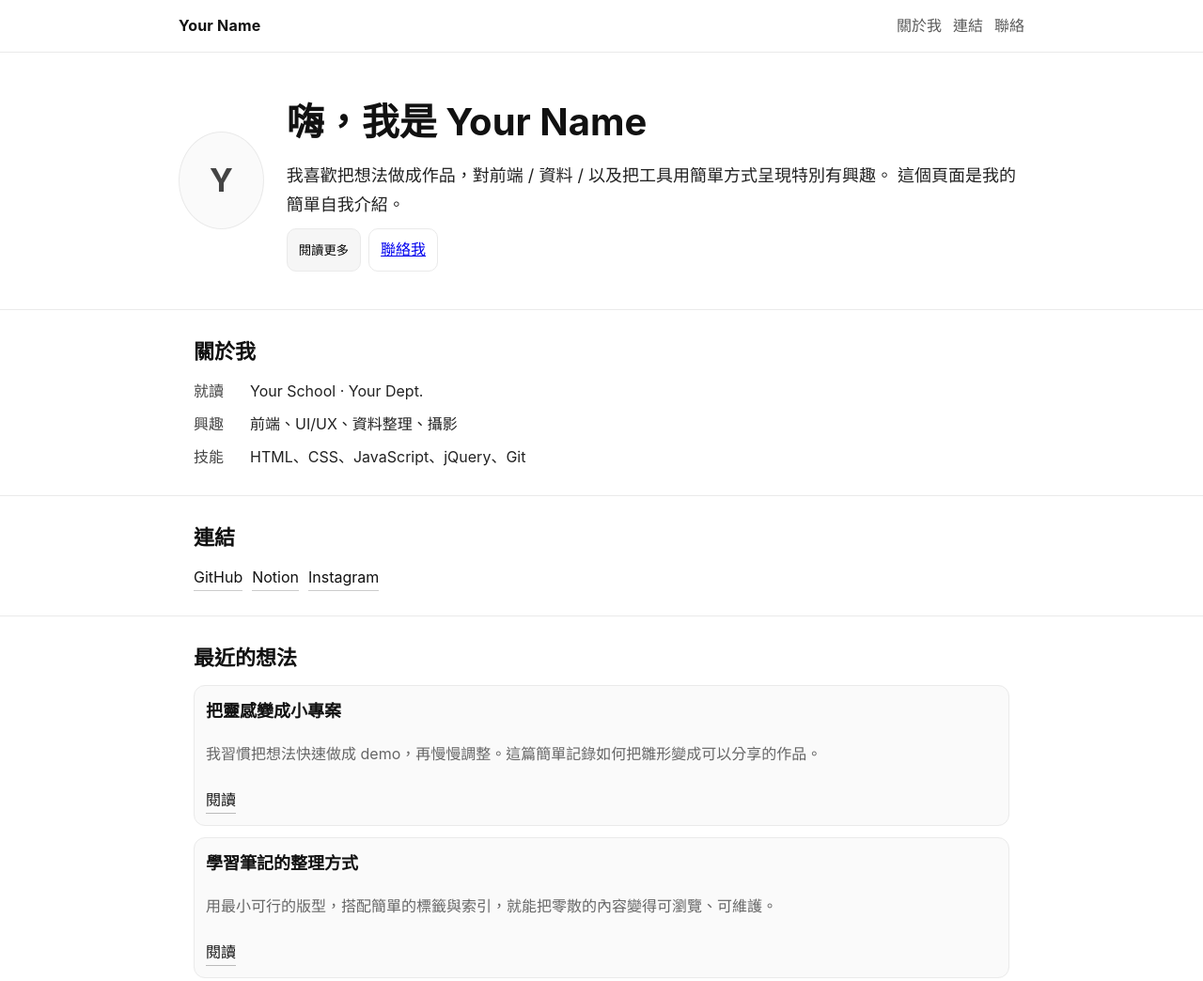
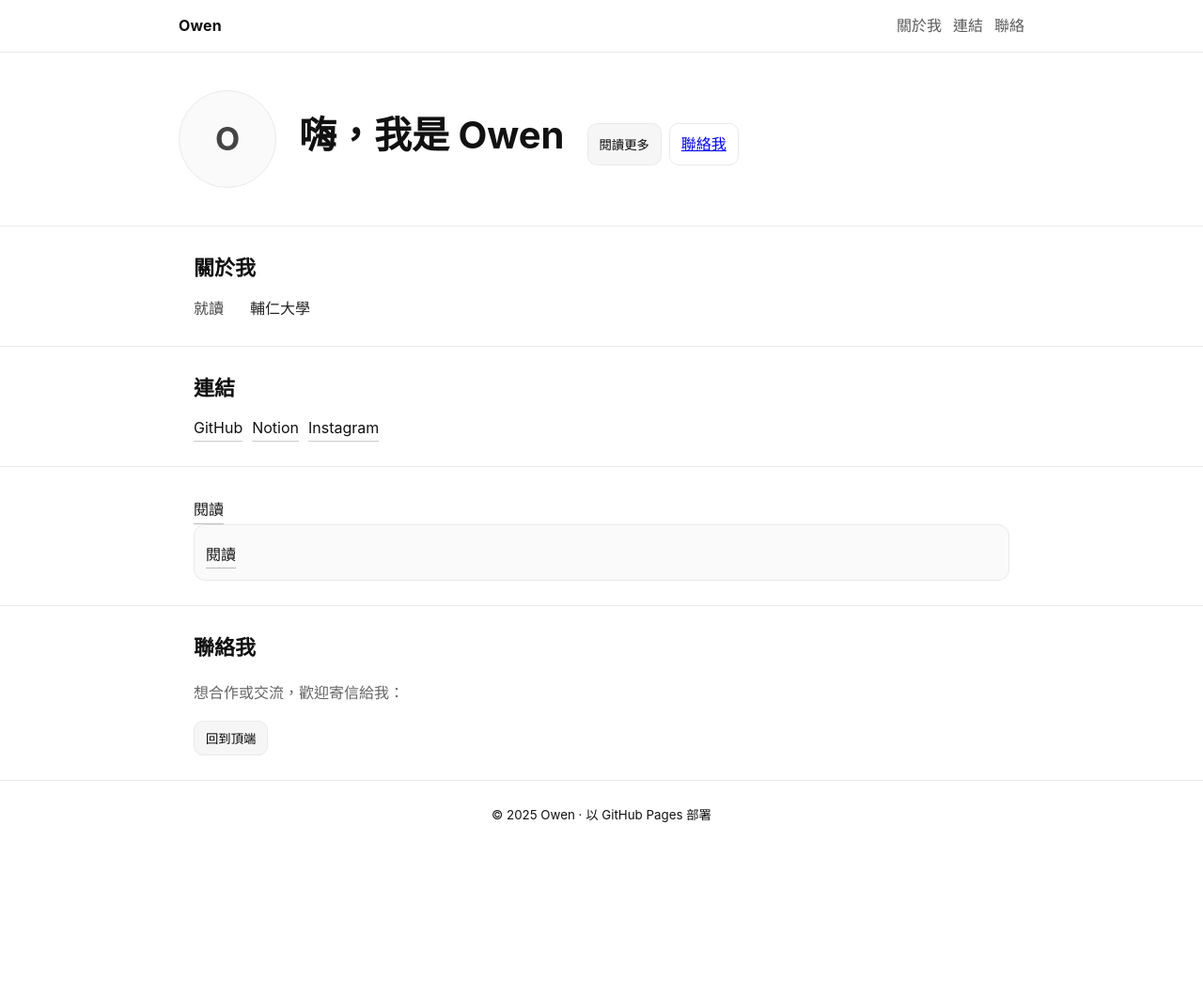
Before and after one commit to lwb3137/lwb3137.github.io, a plain HTML site: page index.html in a window 1280 px wide. Shown: the top 1044 px of the page at 94% size. After the commit the page ends 902 px from the top, so only its background shows below. Drawn offline with nearby package versions, Linux system fonts and the light colour scheme.

Commit message:
Update index.html

```diff
--- a/index.html
+++ b/index.html
@@ -10,7 +10,7 @@
 <body>
   <header class="site-header">
     <div class="container header-inner">
-      <div class="brand">Your Name</div>
+      <div class="brand">Owen</div>
       <nav class="nav">
         <a class="nav-link" href="#about">關於我</a>
         <a class="nav-link" href="#links">連結</a>
@@ -23,24 +23,10 @@
     <section class="hero">
       <div class="container hero-inner">
         <div class="avatar" aria-hidden="true">
-          <!-- 可替換成你的大頭貼：把下方 div 改成 <img src="avatar.jpg" alt="你的照片"> -->
-          <div class="avatar-placeholder">Y</div>
+          <div class="avatar-placeholder">O</div>
         </div>
         <div class="intro">
-          <h1 class="h1">嗨，我是 <span class="name">Your Name</span></h1>
-          <p class="lead">
-            我喜歡把想法做成作品，對前端 / 資料 / 以及把工具用簡單方式呈現特別有興趣。
-            這個頁面是我的簡單自我介紹。
-          </p>
-          <div id="more" class="more collapsed">
-            <p>
-              目前就讀於（學校 / 系所），主要使用 HTML / CSS / JavaScript、也偶爾寫 Python。
-              喜歡乾淨、好閱讀的設計；這個模板是白底黑灰、易維護的結構。
-            </p>
-            <p>
-              平常會把學習筆記與小專案整理在 GitHub 或 Notion，上課專題包含資料可視化與互動式網頁。
-              歡迎在下方找到我 🙌
-            </p>
+          <h1 class="h1">嗨，我是 <span class="name">Owen</span></h1>
           </div>
           <div class="actions">
             <button id="toggleMore" class="btn">閱讀更多</button>
@@ -54,9 +40,8 @@
       <div class="container">
         <h2 class="h2">關於我</h2>
         <ul class="kv">
-          <li><span class="k">就讀</span><span class="v">Your School · Your Dept.</span></li>
-          <li><span class="k">興趣</span><span class="v">前端、UI/UX、資料整理、攝影</span></li>
-          <li><span class="k">技能</span><span class="v">HTML、CSS、JavaScript、jQuery、Git</span></li>
+          <li><span class="k">就讀</span><span class="v">輔仁大學</span></li>
+
         </ul>
       </div>
     </section>
@@ -74,16 +59,11 @@
 
     <section class="section posts">
       <div class="container">
-        <h2 class="h2">最近的想法</h2>
-        <div class="post-list">
-          <article class="post">
-            <h3 class="h3">把靈感變成小專案</h3>
-            <p class="muted">我習慣把想法快速做成 demo，再慢慢調整。這篇簡單記錄如何把雛形變成可以分享的作品。</p>
+
             <a class="post-more" href="#" target="_blank" rel="noopener">閱讀</a>
           </article>
           <article class="post">
-            <h3 class="h3">學習筆記的整理方式</h3>
-            <p class="muted">用最小可行的版型，搭配簡單的標籤與索引，就能把零散的內容變得可瀏覽、可維護。</p>
+
             <a class="post-more" href="#" target="_blank" rel="noopener">閱讀</a>
           </article>
         </div>
@@ -94,7 +74,7 @@
       <div class="container">
         <h2 class="h2">聯絡我</h2>
         <p class="muted">想合作或交流，歡迎寄信給我：</p>
-        <p><a class="link" href="mailto:you@example.com">you@example.com</a></p>
+
         <button id="toTop" class="btn">回到頂端</button>
       </div>
     </section>
@@ -102,7 +82,7 @@
 
   <footer class="site-footer">
     <div class="container">
-      <small>© <span id="year"></span> Your Name · 以 GitHub Pages 部署</small>
+      <small>© <span id="year"></span> Owen · 以 GitHub Pages 部署</small>
     </div>
   </footer>
 
```
